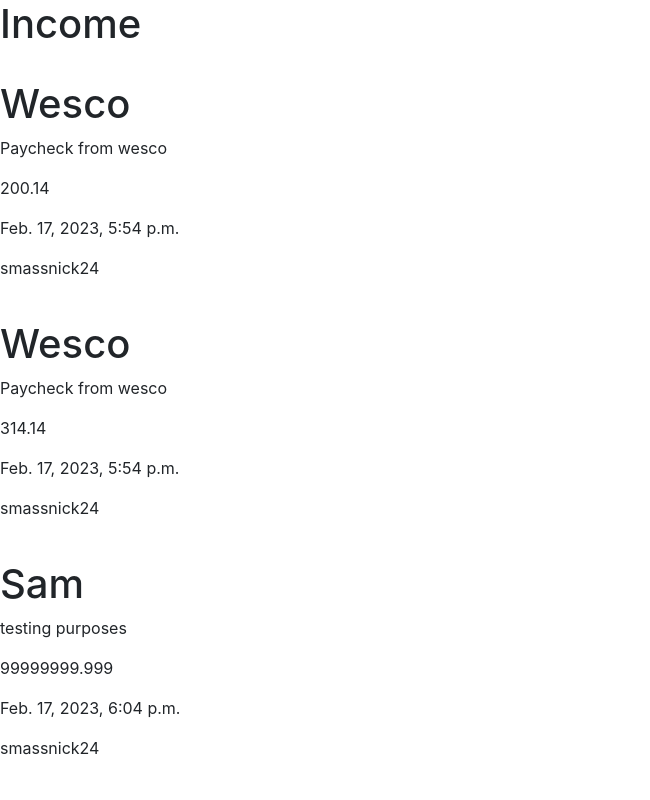
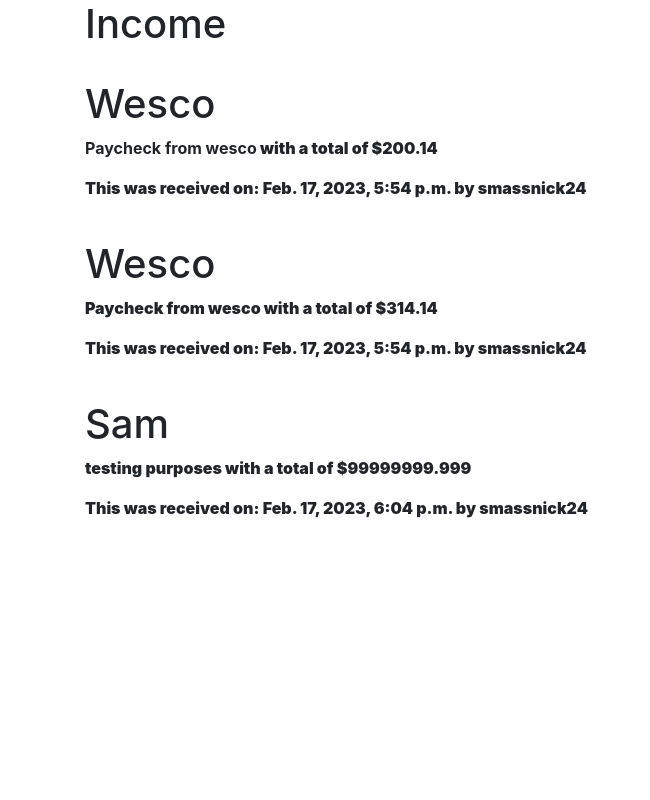
Before and after one commit to smassnick24/finance_application, a Django app: page /income in a window 1280 px wide. Shown: the whole page, without its empty margins (0-650 px from the left). Run offline with Django 4.2, Linux system fonts and the light colour scheme; data comes from the database, SQL or seed files in the repository.

Commit message:
implemented bootstrap and edited formatting of content

```diff
--- a/finance_app/templates/finance_app/base.html
+++ b/finance_app/templates/finance_app/base.html
@@ -4,6 +4,7 @@
 <head>
     <meta charset="utf-8">
     <meta name="viewport" content="width=device-width, initial-scale=1, shrink-to-fit=no">
+
     {% if title %}
         <title>Django Financials - {{ title }}</title>
     {% else %}
@@ -12,7 +13,10 @@
     <link rel="stylesheet" href="https://cdn.jsdelivr.net/npm/bootstrap@4.3.1/dist/css/bootstrap.min.css" integrity="sha384-ggOyR0iXCbMQv3Xipma34MD+dH/1fQ784/j6cY/iJTQUOhcWr7x9JvoRxT2MZw1T" crossorigin="anonymous">
 </head>
 <body>
-    {% block content %}{% endblock  %}
+    <div class="container">
+        {% block content %}{% endblock  %}
+    </div>
+
     <script src="https://code.jquery.com/jquery-3.3.1.slim.min.js" integrity="sha384-q8i/X+965DzO0rT7abK41JStQIAqVgRVzpbzo5smXKp4YfRvH+8abtTE1Pi6jizo" crossorigin="anonymous"></script>
     <script src="https://cdn.jsdelivr.net/npm/popper.js@1.14.7/dist/umd/popper.min.js" integrity="sha384-UO2eT0CpHqdSJQ6hJty5KVphtPhzWj9WO1clHTMGa3JDZwrnQq4sF86dIHNDz0W1" crossorigin="anonymous"></script>
     <script src="https://cdn.jsdelivr.net/npm/bootstrap@4.3.1/dist/js/bootstrap.min.js" integrity="sha384-JjSmVgyd0p3pXB1rRibZUAYoIIy6OrQ6VrjIEaFf/nJGzIxFDsf4x0xIM+B07jRM" crossorigin="anonymous"></script>
--- a/finance_app/templates/finance_app/income.html
+++ b/finance_app/templates/finance_app/income.html
@@ -4,10 +4,8 @@
     <br>
     {% for income in incomes %}
         <h1> {{income.income_source}} </h1>
-        <p> {{income.income_description}} </p>
-        <p> {{income.amount}} </p>
-        <p> {{income.date_received}} </p>
-        <p> {{income.owner}} </p>
+        <p> <strong>{{income.income_description}}<strong> with a total of ${{income.amount}} </p>
+        <p> This was received on: {{income.date_received}} by {{income.owner}}</p>
         <br>
     {% endfor %}
 
--- a/finance_app/templates/finance_app/purchases.html
+++ b/finance_app/templates/finance_app/purchases.html
@@ -4,10 +4,8 @@
     <br>
     {% for purchase in purchases %}
         <h1> {{purchase.purchase_name}} </h1>
-        <p> {{purchase.purchase_description}} </p>
-        <p> {{purchase.amount}} </p>
-        <p> {{purchase.date_purchased}} </p>
-        <p> {{purchase.owner}} </p>
+        <p> <strong>{{purchase.purchase_description}}</strong> at a total of ${{purchase.amount}}</p>
+        <p> This was purchased on: {{purchase.date_purchased}} by {{purchase.owner}}</p>
         <br>
     {% endfor %}
 
```
